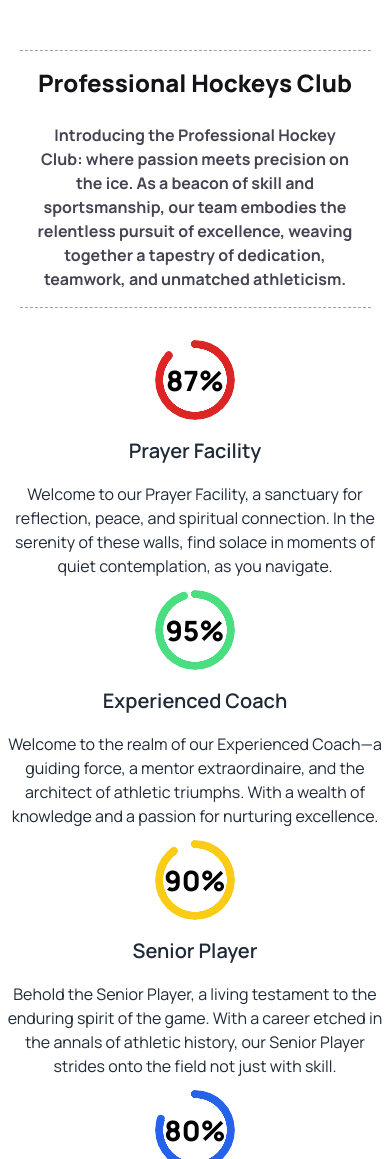
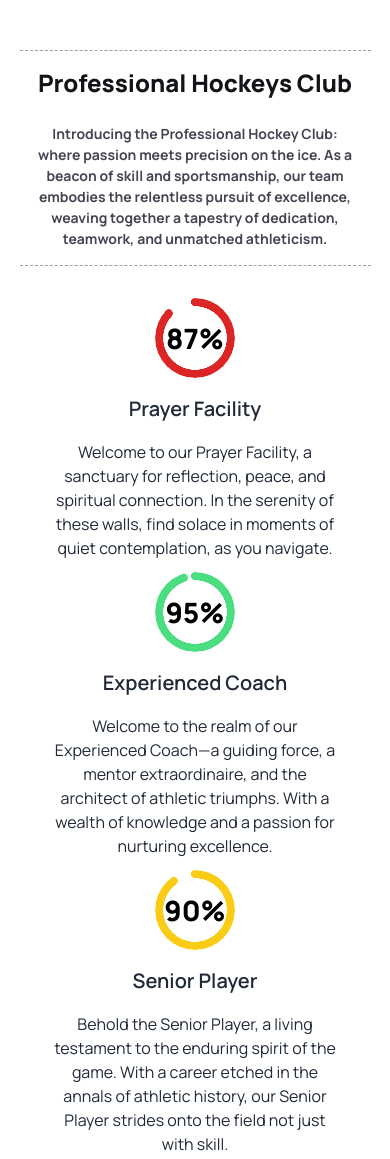
Before and after one commit to Pervage-Ahmed-Tuhin/Assignment-Three-Hokies, a plain HTML site: page index.html in a window 390 px wide. Shown: the part 541-1700 px from the top of the page. Drawn offline with nearby package versions, Linux system fonts and the light colour scheme.

Commit message:
Updated minor bugs

```diff
--- a/index.html
+++ b/index.html
@@ -110,7 +110,7 @@
             <div
                 class="border-dashed border-[#13131866] border-t-[1px] border-b-[1px]  text-center w-[90%] lg:w-[60%] mx-auto space-y-6 mt-[32px] mb-[32px] p-4 lg:p-8 mb-4">
                 <h1 class="text-[#131318] text-2xl lg:text-3xl font-extrabold">Professional Hockeys Club</h1>
-                <p class="text-base lg:text-xl font-bold text-[#444452]">Introducing the Professional Hockey Club: where
+                <p class="text-[14px] lg:text-xl font-bold text-[#444452]">Introducing the Professional Hockey Club: where
                     passion meets precision on the ice. As a beacon of skill and sportsmanship, our team embodies the
                     relentless pursuit of excellence, weaving together a tapestry of dedication, teamwork, and unmatched
                     athleticism.</p>
@@ -125,7 +125,7 @@
                     </div>
                     <div class="w-[100%] lg:w-full text-center lg:text-start">
                         <h3 class="mt-4 mb-4 text-[20px] text-[#13131] font-semibold">Prayer Facility</h3>
-                        <p class="text-[16px] font-normal lg:w-full">Welcome to our Prayer Facility, a sanctuary for
+                        <p class="lg:text-[16px] font-normal w-9/12 m-auto lg:w-full">Welcome to our Prayer Facility, a sanctuary for
                             reflection, peace, and spiritual connection. In the serenity of these walls, find solace in
                             moments of quiet contemplation, as you navigate.</p>
                     </div>
@@ -139,7 +139,7 @@
                     <div class="w-[100%] lg:w-full text-center lg:text-start">
 
                         <h3 class="mt-4 mb-4 text-[20px] text-[#13131] font-semibold">Experienced Coach</h3>
-                        <p class="text-[16px] font-normal lg:w-full">Welcome to the realm of our Experienced Coach—a
+                        <p class="text-[16px] font-normal w-9/12 m-auto lg:w-full">Welcome to the realm of our Experienced Coach—a
                             guiding
                             force, a mentor extraordinaire, and the architect of athletic triumphs. With a wealth of
                             knowledge and a passion for nurturing excellence.
@@ -156,7 +156,7 @@
                     <div class="w-[100%] lg:w-full text-center lg:text-start">
 
                         <h3 class="mt-4 mb-4 text-[20px] text-[#13131] font-semibold">Senior Player</h3>
-                        <p class="text-[16px] font-normal lg:w-full">
+                        <p class="text-[16px] font-normal w-9/12 m-auto lg:w-full">
                             Behold the Senior Player, a living testament to the enduring spirit of the game. With a
                             career etched in the annals of athletic history, our Senior Player strides onto the field
                             not just with skill.
@@ -172,7 +172,7 @@
 
                     <div class="w-[100%] lg:w-full text-center lg:text-start">
                         <h3 class="mt-4 mb-4 text-[20px] text-[#13131] font-semibold">Training Ground</h3>
-                        <p class="text-[16px] font-normal lg:w-full">Step onto the hallowed ground where dreams take
+                        <p class="text-[16px] font-normal w-9/12 m-auto lg:w-full">Step onto the hallowed ground where dreams take
                             shape and resilience finds its voice – our Training Ground. Here, the pulse of passion
                             reverberates through every blade of grass, where athletes.</p>
 
```
